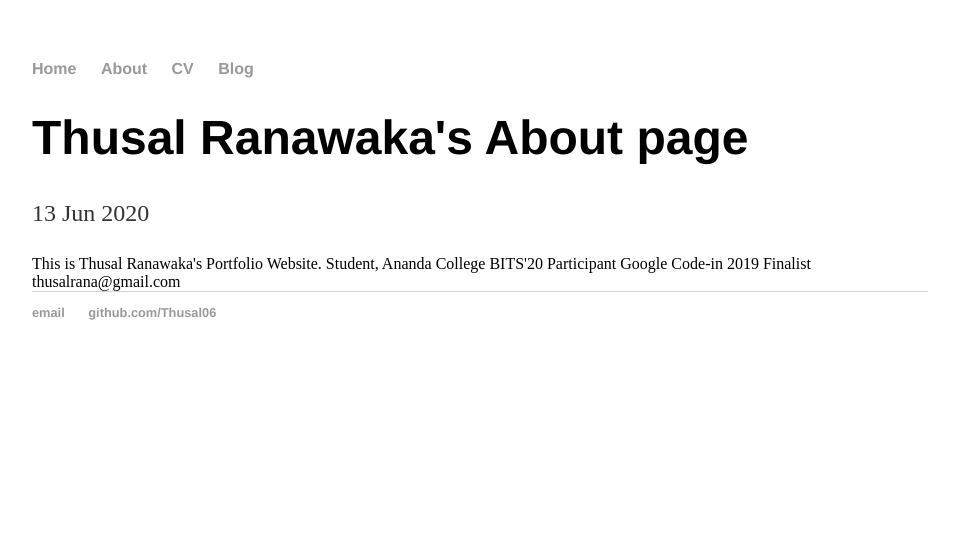
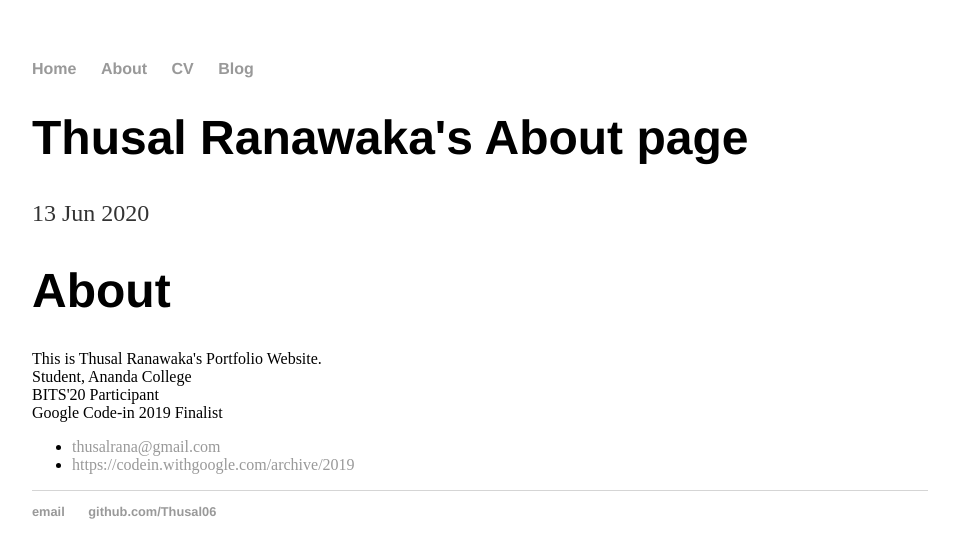
Before and after one commit to Thusal06/Old-Website, a Jekyll site: the page built from about/index.html, in a window 1280 px wide. Shown: the top 558 px of the page, without its empty margins (160-1119 px from the left). Built offline with Jekyll 4.4.1, drawn with Linux system fonts in a browser that asks for light colours.

Commit message:
Update index.html

```diff
--- a/about/index.html
+++ b/about/index.html
@@ -4,8 +4,15 @@ title: "Thusal Ranawaka's About page"
 date: 2020-06-13
 ---
 
-This is Thusal Ranawaka's Portfolio Website.
-Student, Ananda College
-BITS'20 Participant
-Google Code-in 2019 Finalist
-thusalrana@gmail.com
+<div class="about">
+  <h1>About</h1>
+  This is Thusal Ranawaka's Portfolio Website.<br>
+  Student, Ananda College<br>
+  BITS'20 Participant<br>
+  Google Code-in 2019 Finalist<br>
+
+  <ul class="contacts">
+    <li><a href="#">thusalrana@gmail.com</a></li>
+    <li><a href="#">https://codein.withgoogle.com/archive/2019</a></li>
+  </ul>
+</div>
```
